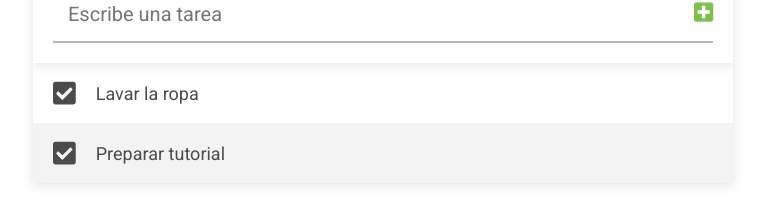
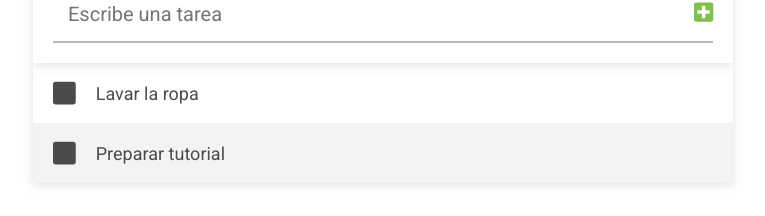
Before and after one commit to beenacoder/todoList, a React (Create React App) app: page / in a window 1280 px wide. Shown: the part 143-359 px from the top of the page, without its empty margins (257-1022 px from the left). Built offline with nearby package versions, Linux system fonts and the light colour scheme.

Commit message:
Agregue funcion para tareas completadas

```diff
--- a/src/componentes/ListaTareas.jsx
+++ b/src/componentes/ListaTareas.jsx
@@ -1,7 +1,12 @@
 import React from 'react';
 import Tarea from './Tarea';
 
-const ListaTareas = ({tareas}) => {
+const ListaTareas = ({tareas,}) => {
+
+    const toggleCompletada = (id) => {
+        console.log('Este es el id', id)
+    }
+
     return (
         <ul className="lista-tareas">
             {
@@ -11,6 +16,8 @@ const ListaTareas = ({tareas}) => {
                 return <Tarea
                     key = {tarea.id}
                     tarea = {tarea}
+                    toggleCompletada = {toggleCompletada}
+
                 />})
             : <div className='lista-tareas__mensaje'> No hay tareas agregadas </div>
         }
--- a/src/componentes/Tarea.jsx
+++ b/src/componentes/Tarea.jsx
@@ -1,25 +1,32 @@
 import React, {useState} from 'react';
 import { FontAwesomeIcon } from '@fortawesome/react-fontawesome';
-import  {faCheckSquare, faEdit, faTimes} from '@fortawesome/free-solid-svg-icons';
+import  {faCheckSquare, faEdit, faSquare, faTimes} from '@fortawesome/free-solid-svg-icons';
 
-const Tarea = ({tarea}) => {
+const Tarea = ({tarea, toggleCompletada}) => {
     const [editandoTarea, cambiarEditandoTarea] = useState(false);
     const [nuevaTarea, cambiarNuevaTarea] = useState(tarea.texto);
 
 
+    const handleSubmit = (e) => {
+        e.preventDefault();
+        cambiarEditandoTarea(false);
+    }
+
     return (
         <li className='lista-tareas__tarea'>
             <FontAwesomeIcon
-                icon={faCheckSquare}
+                icon={tarea.completada ? faCheckSquare : faSquare}
                 className="lista-tareas__icono lista-tareas__icono-check"
+                onClick={() => {toggleCompletada(tarea.id)}}
             />
             <div className='lista-tareas__texto'>
                 {editandoTarea ?
-                <form action="" className='formulario-editar-tarea'>
+                <form action="" className='formulario-editar-tarea' onSubmit={handleSubmit}>
                     <input
                     type="text"
                     className='formulario-editar-tarea__input'
                     value={nuevaTarea}
+                    onChange={(e) => {cambiarNuevaTarea(e.target.value)}}
                     />
                     <button
                     type="submit"
```
